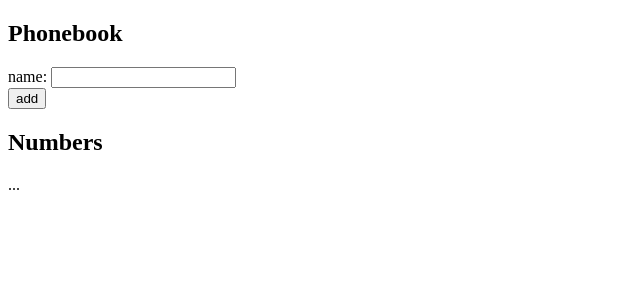
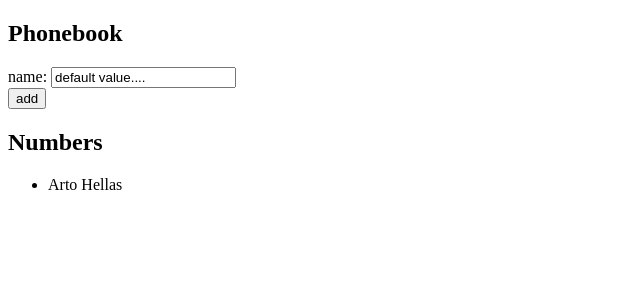
Before and after one commit to pathnames/fullstackopen, a React (Vite) app in the folder part2/phonebook/: page / in a window 1280 px wide. Shown: the top 300 px of the page, without its empty margins (0-640 px from the left). Built offline with nearby package versions, Linux system fonts and the light colour scheme.

Commit message:
Exercise 2.6 solution.

```diff
--- a/part2/phonebook/src/App.jsx
+++ b/part2/phonebook/src/App.jsx
@@ -4,21 +4,36 @@
   const [persons, setPersons] = useState([
     { name: 'Arto Hellas' }
   ])
-  const [newName, setNewName] = useState('')
+  const [newName, setNewName] = useState('default value....')
+  const addName = (event) => {
+    event.preventDefault()
+    const nameObject = {
+      name: newName,
+    }
 
+    setPersons(persons.concat(nameObject))
+    setNewName('')
+  }
+  const handleNameChange = (event) => {
+    setNewName(event.target.value)
+  }
   return (
     <div>
       <h2>Phonebook</h2>
-      <form>
+      <form onSubmit={addName}>
         <div>
-          name: <input />
+          name: <input value={newName} onChange={handleNameChange}/>
         </div>
         <div>
           <button type="submit">add</button>
         </div>
       </form>
       <h2>Numbers</h2>
-      ...
+      <ul>
+       {persons.map(person =>
+        <li key={person.name}>{person.name}</li>
+       )}
+      </ul>
     </div>
   )
 }
```
